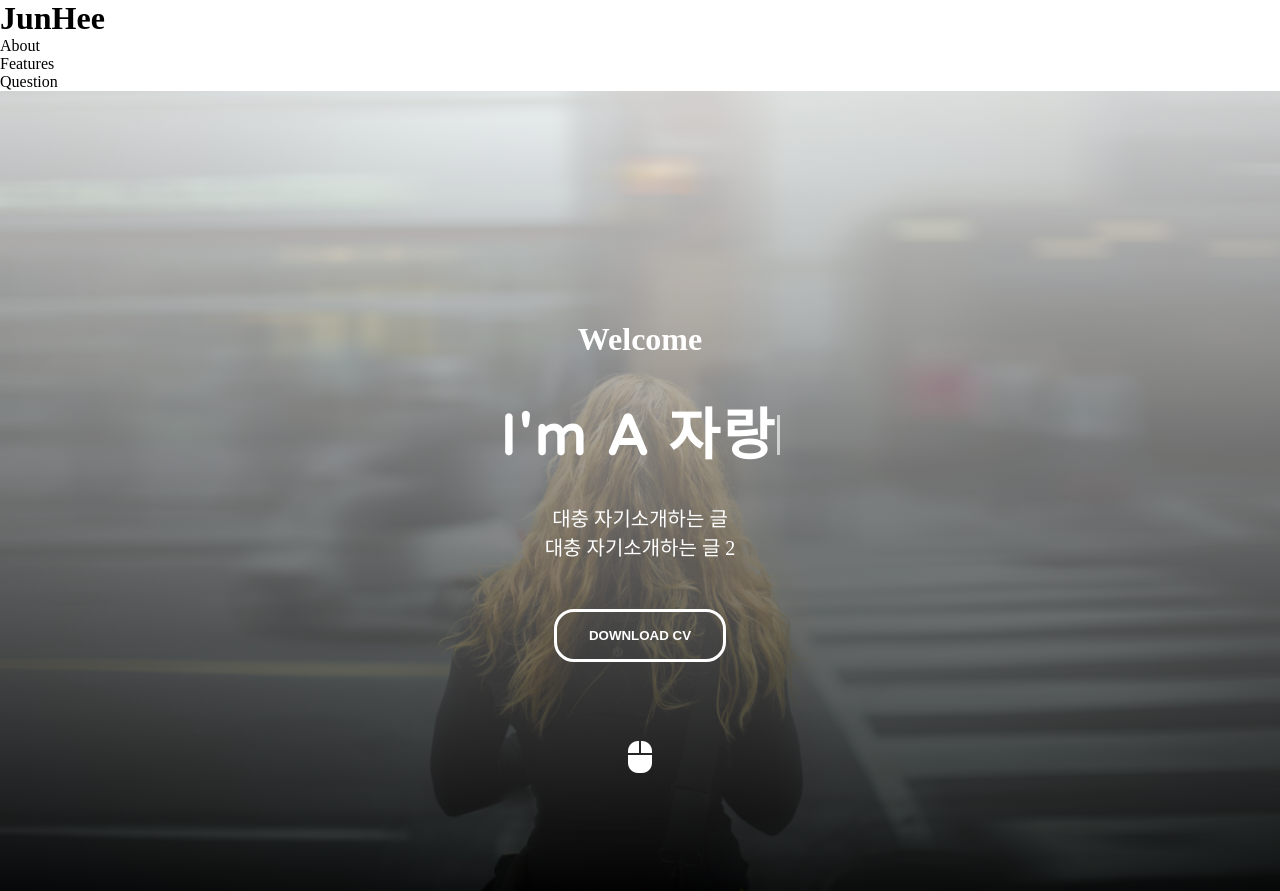
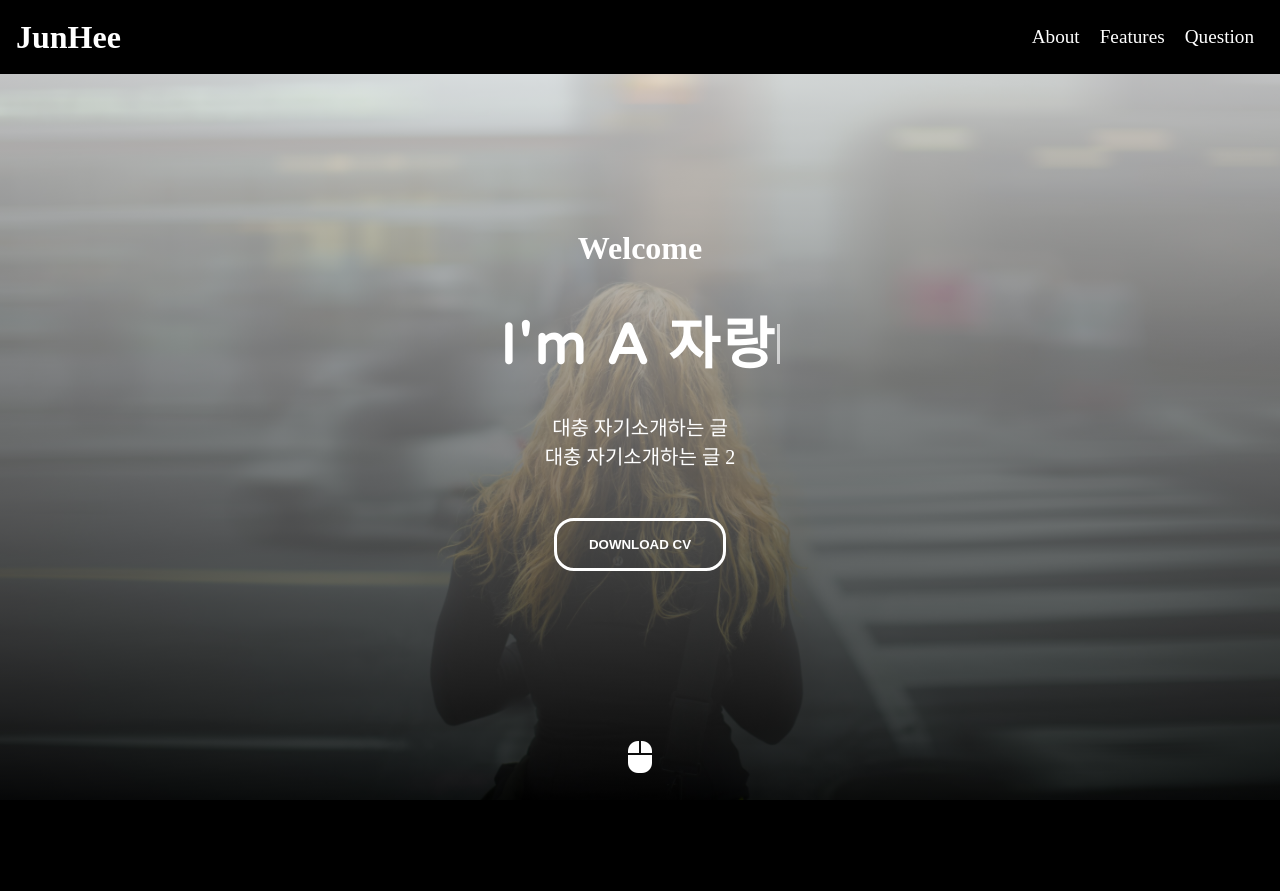
Before and after one commit to JunHeeMerong/DjangoPortfolio, a Django app: page / in a window 1280 px wide. After the commit the page ends 800 px from the top, so only its background shows below. Run offline with Django 3.2, Linux system fonts and the light colour scheme; some libraries are stand-ins or nearby versions.

Commit message:
네비게이션바 수정

```diff
--- a/static/homestyle.css
+++ b/static/homestyle.css
@@ -7,6 +7,50 @@
 a,a:link,a:visited{
     color:inherit;
     text-decoration:none;
+}
+li{
+    list-style: none;
+}
+.container{
+    width: 1140px;
+    margin:0 auto;
+}
+header{
+    background-color: black;
+    position:fixed;
+    color:white;
+    top:0;
+    z-index: 1;
+    width:100%;
+    padding: 1rem;
+}
+header div{
+    width: 1140px;
+    margin:0 auto;
+    display:flex;
+    justify-content:space-between;
+    align-items:center;
+    width:100%;
+}
+header nav ul{
+    display:flex;
+}
+header nav ul li{
+    padding:10px;
+}
+header a{
+    background:transparent;
+    border:0;
+    cursor:pointer;
+}
+header h1 a{
+    color:white;
+    font-size:2rem;
+    font-weight:bold;
+}
+header nav ul li a{
+    color:white;
+    font-size:1.2rem;
 }
 main{
     width: 100%;
--- a/static/nav.css
+++ /dev/null
@@ -1,3 +0,0 @@
-* {
-    background-color: blue;
-}
--- a/templates/homebase.html
+++ b/templates/homebase.html
@@ -5,7 +5,6 @@
     <meta charset="UTF-8">
     <meta name="viewport" content="width=device-width, initial-scale=1.0">
     <link rel="stylesheet" type="text/css" href="{% static 'homestyle.css' %}">
-    <link rel="stylesheet" type="text/css" href="{% static 'navstyle.css' %}">
     <link rel="stylesheet" href="https://cdnjs.cloudflare.com/ajax/libs/font-awesome/6.1.1/css/all.min.css" integrity="sha512-KfkfwYDsLkIlwQp6LFnl8zNdLGxu9YAA1QvwINks4PhcElQSvqcyVLLD9aMhXd13uQjoXtEKNosOWaZqXgel0g==" crossorigin="anonymous" referrerpolicy="no-referrer">
     <!-- Home CSS -->
     <title>Django Portfolio</title>
--- a/templates/homenavbar.html
+++ b/templates/homenavbar.html
@@ -1,18 +1,17 @@
-{% load static %}
-<link rel="stylesheet" type="text/css" href="{% static 'navstyle.css' %}">
-<div id="navbar home-navbar" class="navbar home-navbar">
-    <h1>
+<header>
+    <div id="main-navbar" class="main-navbar">
+        <h1 id="home-navbar" class="home-navbar">
             {% comment %} href="{% url 'Jun:index' %}" => url을 Jun폴더에 views.py의 index로 실행 {% endcomment %}
             {% comment %} <a class="navbar-brand" href="{% url 'Jun:index' %}">JunHee</a>  {% endcomment %}
-        <a class="home-navbar navbar" href="">JunHee</a>
+            <a id="home-nav" class="home-nav" href="/">JunHee</a>
         </h1>
-    <nav>
+        <nav id="menu" class="menu">
             <ul>
                 <li>
-                <a id="test" href="about">About</a>
+                    <a href="/about">About</a>
                 </li>
                 <li>
-                <a class="home-navbar navbar" href="features">Features</a>
+                    <a href="/features">Features</a>
                 </li>
                 <li>
                     <a href="/jun">Question</a>
@@ -20,3 +19,4 @@
             </ul>
         </nav>
     </div>
+</header>
```
Lines whose indentation alone changed are shown as unchanged.
